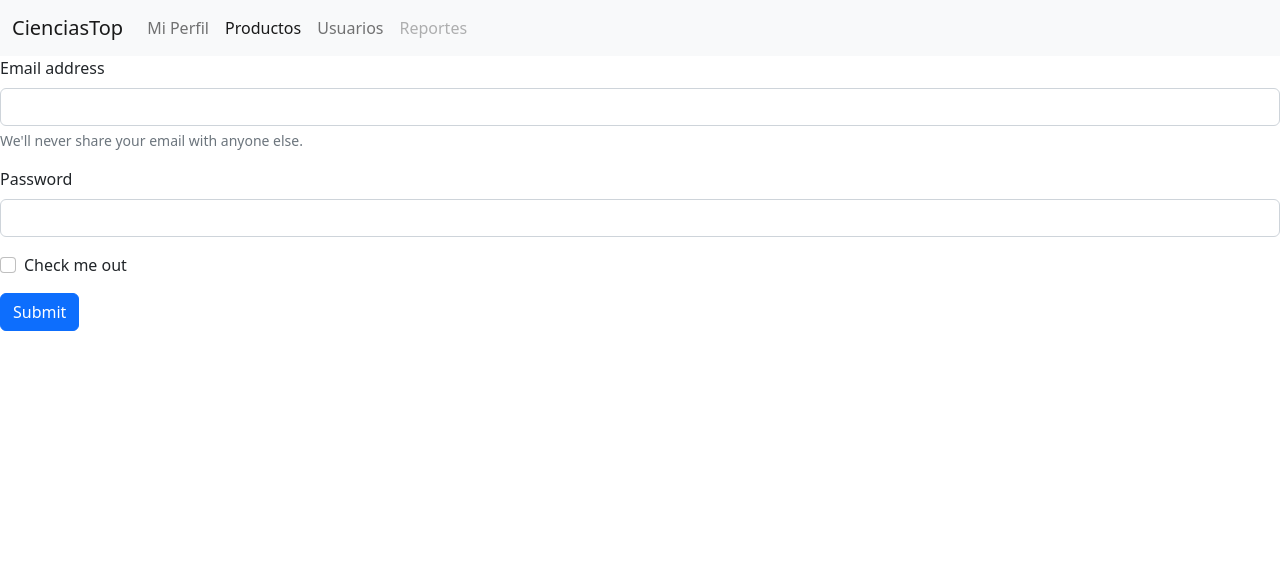
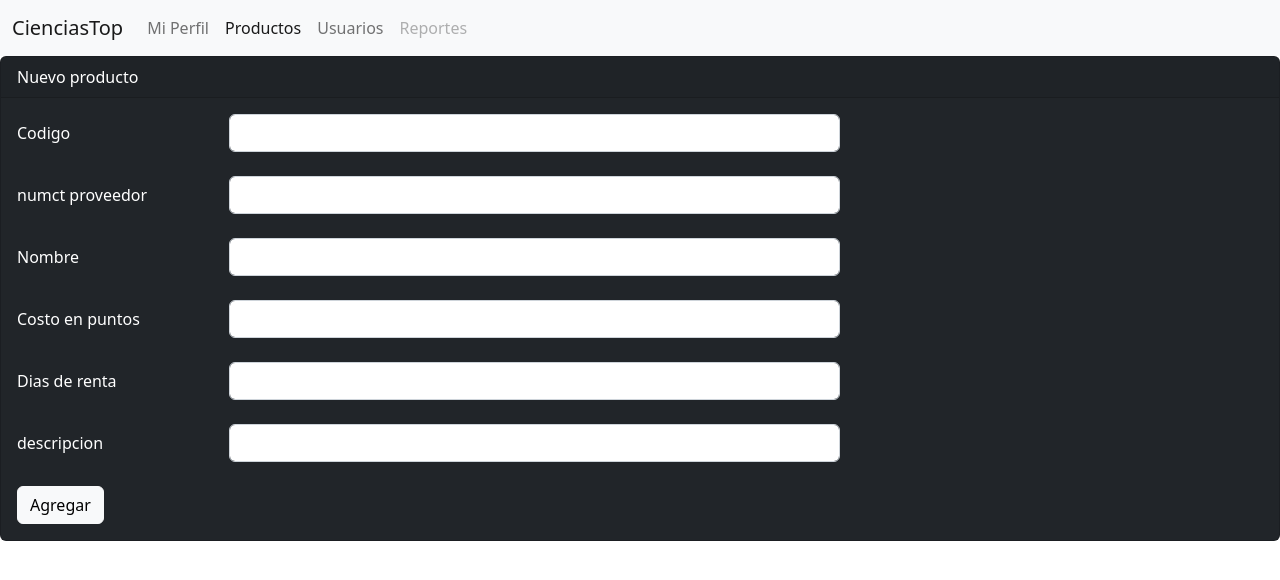
Before and after one commit to osrm17/CienciasTop, an Angular app in the folder angular/: page /productos/form in a window 1280 px wide. Shown: the top 580 px of the page. Built offline with nearby package versions, Linux system fonts and the light colour scheme.

Commit message:
el esqueleto del form

```diff
--- a/angular/src/app/productos/form.component.html
+++ b/angular/src/app/productos/form.component.html
@@ -1,16 +1,55 @@
-<form>
-  <div class="mb-3">
-    <label for="exampleInputEmail1" class="form-label">Email address</label>
-    <input type="email" class="form-control" id="exampleInputEmail1" aria-describedby="emailHelp">
-    <div id="emailHelp" class="form-text">We'll never share your email with anyone else.</div>
-  </div>
-  <div class="mb-3">
-    <label for="exampleInputPassword1" class="form-label">Password</label>
-    <input type="password" class="form-control" id="exampleInputPassword1">
-  </div>
-  <div class="mb-3 form-check">
-    <input type="checkbox" class="form-check-input" id="exampleCheck1">
-    <label class="form-check-label" for="exampleCheck1">Check me out</label>
-  </div>
-  <button type="submit" class="btn btn-primary">Submit</button>
-</form>
+<div class="card bg-dark text-white">
+    <div class="card-header">Nuevo producto</div>
+    <div class="card-body">
+        <form>
+            <div class="form-group row">
+                <label for="" class="col-form-label col-sm-2">Codigo</label>
+                <div class="col-sm-6">
+                    <input type="text" class="form-control">
+                </div>
+            </div>
+            <br>
+
+            <div class="form-group row">
+                <label for="" class="col-form-label col-sm-2">numct proveedor </label>
+                <div class="col-sm-6">
+                    <input type="text" class="form-control">
+                </div>
+            </div>
+            <br>
+
+            <div class="form-group row">
+                <label for="" class="col-form-label col-sm-2">Nombre</label>
+                <div class="col-sm-6">
+                    <input type="text" class="form-control">
+                </div>
+            </div>
+            <br>
+
+            <div class="form-group row">
+                <label for="" class="col-form-label col-sm-2">Costo en puntos</label>
+                <div class="col-sm-6">
+                    <input type="number" class="form-control">
+                </div>
+            </div>
+            <br>
+
+            <div class="form-group row">
+                <label for="" class="col-form-label col-sm-2">Dias de renta</label>
+                <div class="col-sm-6">
+                    <input type="number" class="form-control">
+                </div>
+            </div>
+            <br>
+
+            <div class="form-group row">
+                <label for="" class="col-form-label col-sm-2">descripcion</label>
+                <div class="col-sm-6">
+                    <input type="text" class="form-control">
+                </div>
+            </div>
+            <br>
+        </form>
+        <button type="button" class="btn btn-light">Agregar</button>
+    </div>
+</div>
```
